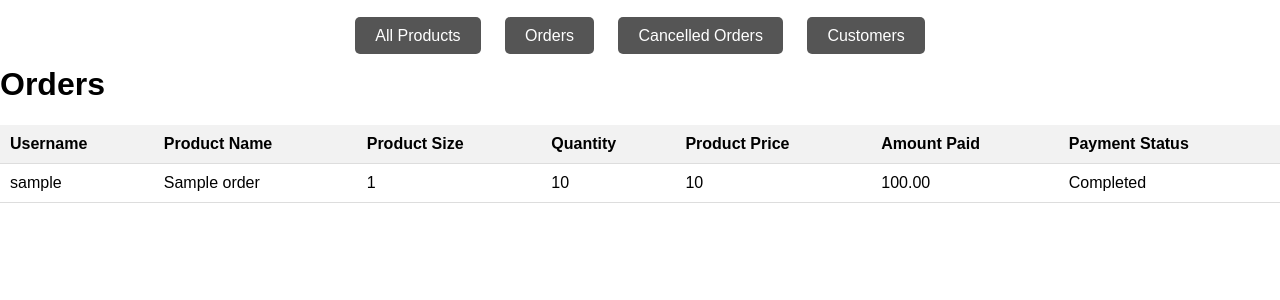
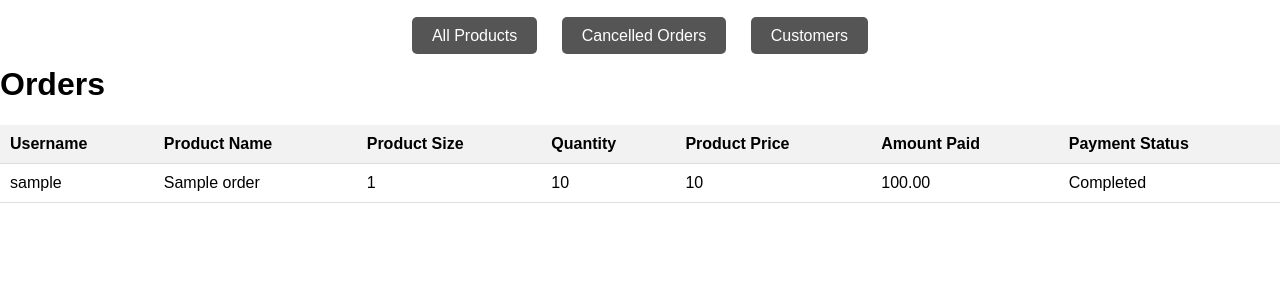
Before and after one commit to seetha9676/quickcart-dbt, a Flask app: page /order in a window 1280 px wide. Shown: the top 300 px of the page. Run offline with Flask 3, Linux system fonts and the light colour scheme; a database or web service that is not in the repository returns one stand-in record (values such as "Sample title").

Commit message:
changes to admin

```diff
--- a/templates/sidemenu.html
+++ b/templates/sidemenu.html
@@ -35,7 +35,7 @@
   <nav>
 
     <a href="/all_products">All Products</a>
-    <a href="/order">Orders</a>
+    <!-- <a href="/order">Orders</a> -->
     <a href="/cancellation_details">Cancelled Orders</a>
      <a href="/view_customers">Customers</a>
   </nav>
```
